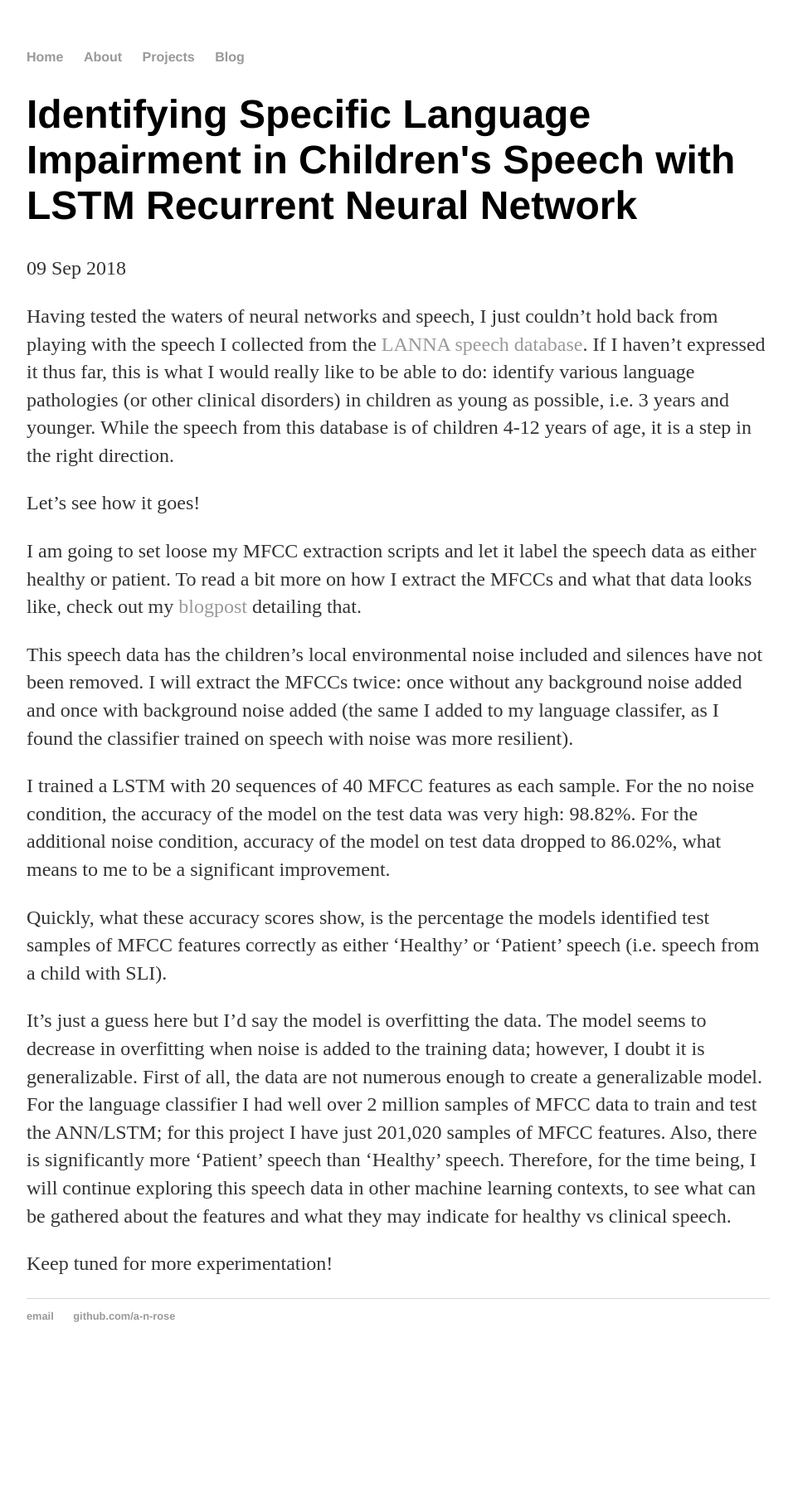
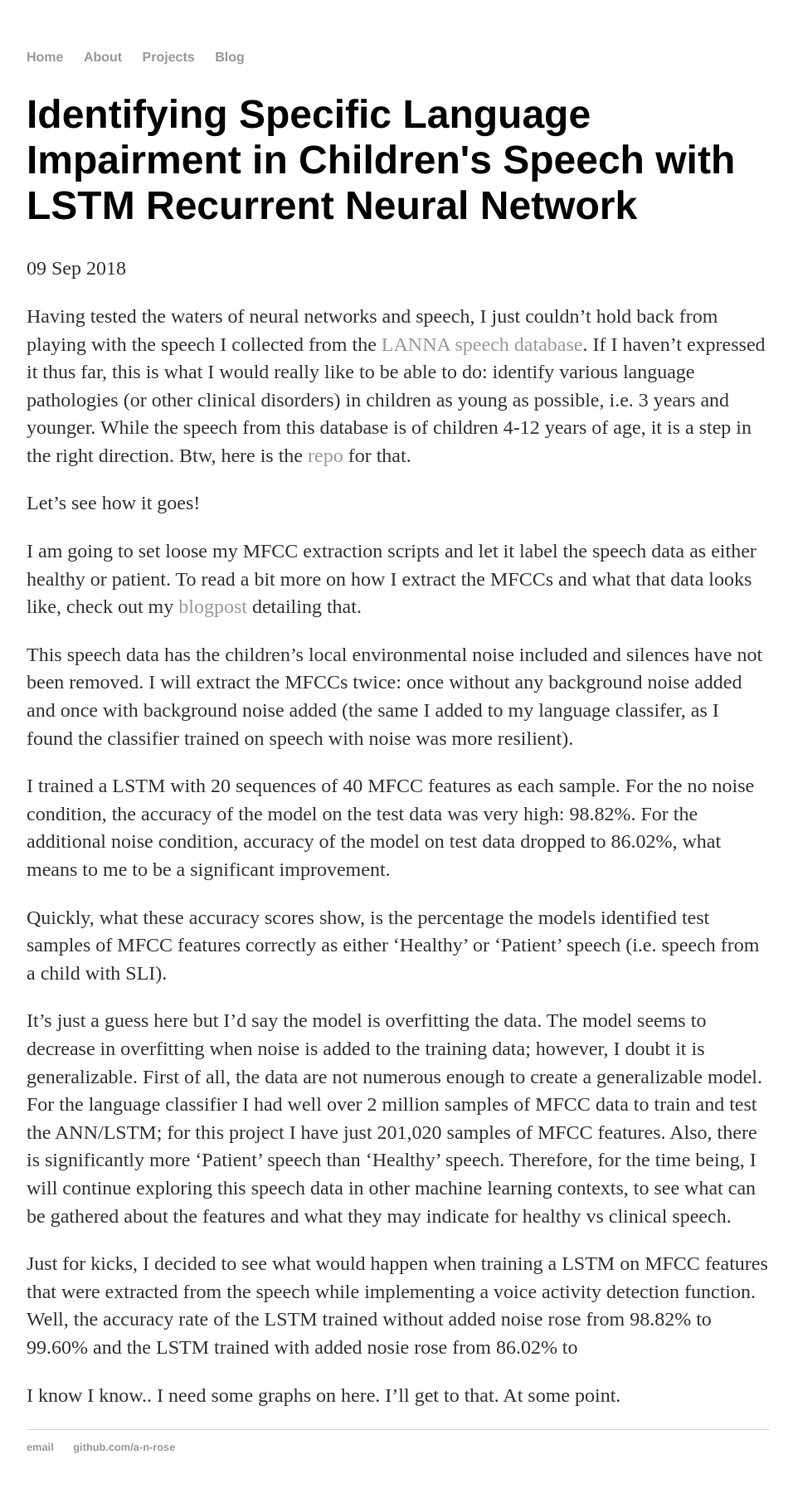
Before and after one commit to a-n-rose/a-n-rose.github.io, a Jekyll site: the page built from _posts/2018-09-09-ID-SLI-speech.md, in a window 1280 px wide. Shown: the whole page at 83% size, without its empty margins (160-1116 px from the left). Built offline with Jekyll 4.4.1, drawn with Linux system fonts in a browser that asks for light colours; before the commit the page ends 1654 px from its top, so only the background shows below that.

Commit message:
added link to repo; updated part of new accuracy levels of newly trained networks on VAD MFCC features (waiting for the last accuracy score...)

```diff
--- a/_posts/2018-09-09-ID-SLI-speech.md
+++ b/_posts/2018-09-09-ID-SLI-speech.md
@@ -4,7 +4,7 @@ title: "Identifying Specific Language Impairment in Children's Speech with LSTM
 date: 2018-09-09
 ---
 
-Having tested the waters of neural networks and speech, I just couldn't hold back from playing with the speech I collected from the <a href="https://figshare.com/articles/New_draft_item/2360626">LANNA speech database</a>. If I haven't expressed it thus far, this is what I would really like to be able to do: identify various language pathologies (or other clinical disorders) in children as young as possible, i.e. 3 years and younger. While the speech from this database is of children 4-12 years of age, it is a step in the right direction.
+Having tested the waters of neural networks and speech, I just couldn't hold back from playing with the speech I collected from the <a href="https://figshare.com/articles/New_draft_item/2360626">LANNA speech database</a>. If I haven't expressed it thus far, this is what I would really like to be able to do: identify various language pathologies (or other clinical disorders) in children as young as possible, i.e. 3 years and younger. While the speech from this database is of children 4-12 years of age, it is a step in the right direction. Btw, here is the <a href="https://github.com/a-n-rose/language-classifier/tree/master/clinical_speech/LANNA_database">repo</a> for that.
 
 Let's see how it goes!
 
@@ -18,4 +18,6 @@ Quickly, what these accuracy scores show, is the percentage the models identifie
 
 It's just a guess here but I'd say the model is overfitting the data. The model seems to decrease in overfitting when noise is added to the training data; however, I doubt it is generalizable. First of all, the data are not numerous enough to create a generalizable model. For the language classifier I had well over 2 million samples of MFCC data to train and test the ANN/LSTM; for this project I have just 201,020 samples of MFCC features. Also, there is significantly more 'Patient' speech than 'Healthy' speech. Therefore, for the time being, I will continue exploring this speech data in other machine learning contexts, to see what can be gathered about the features and what they may indicate for healthy vs clinical speech.
 
-Keep tuned for more experimentation!
+Just for kicks, I decided to see what would happen when training a LSTM on MFCC features that were extracted from the speech while implementing a voice activity detection function. Well, the accuracy rate of the LSTM trained without added noise rose from 98.82% to 99.60% and the LSTM trained with added nosie rose from 86.02% to
+
+I know I know.. I need some graphs on here. I'll get to that. At some point.
```
